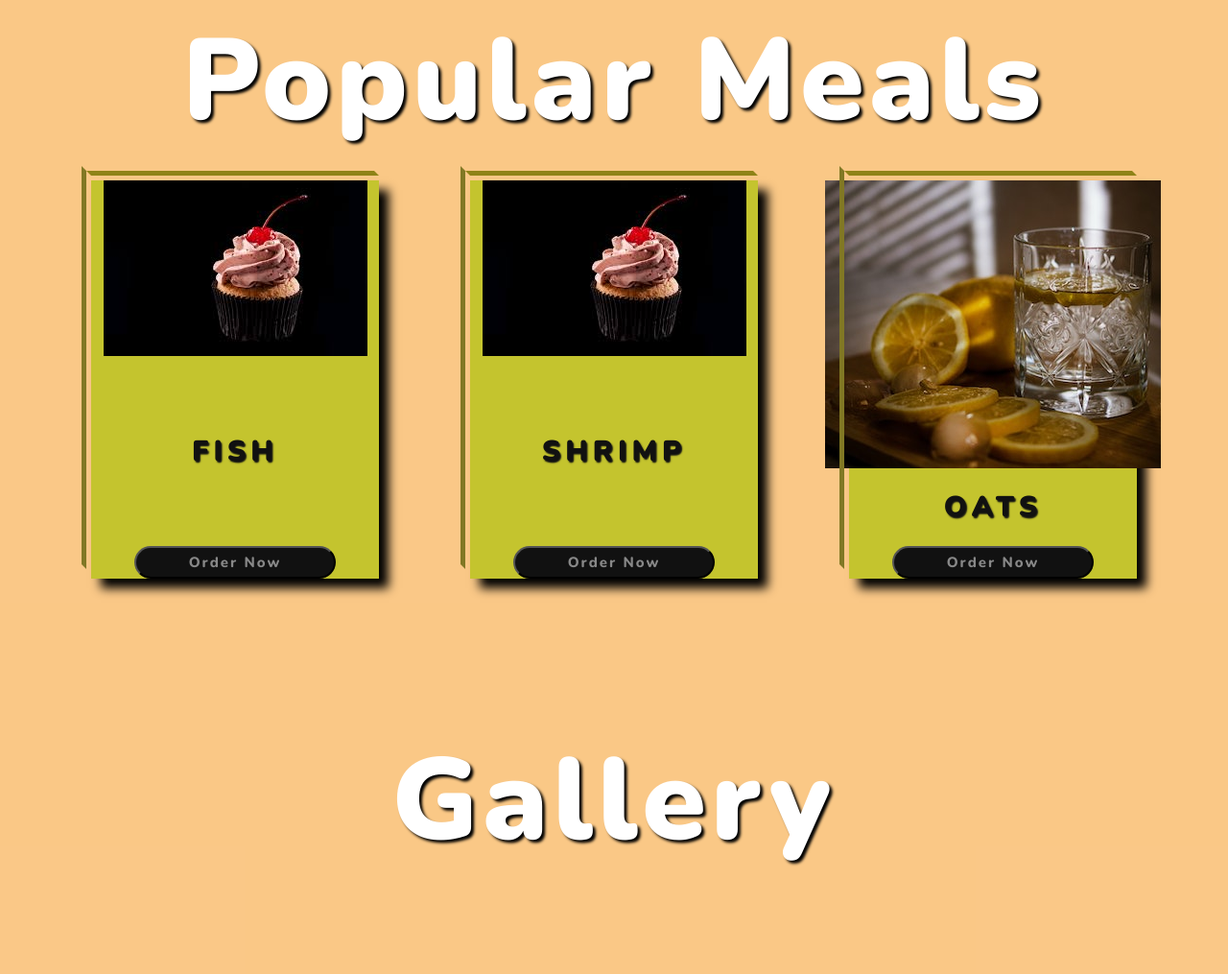
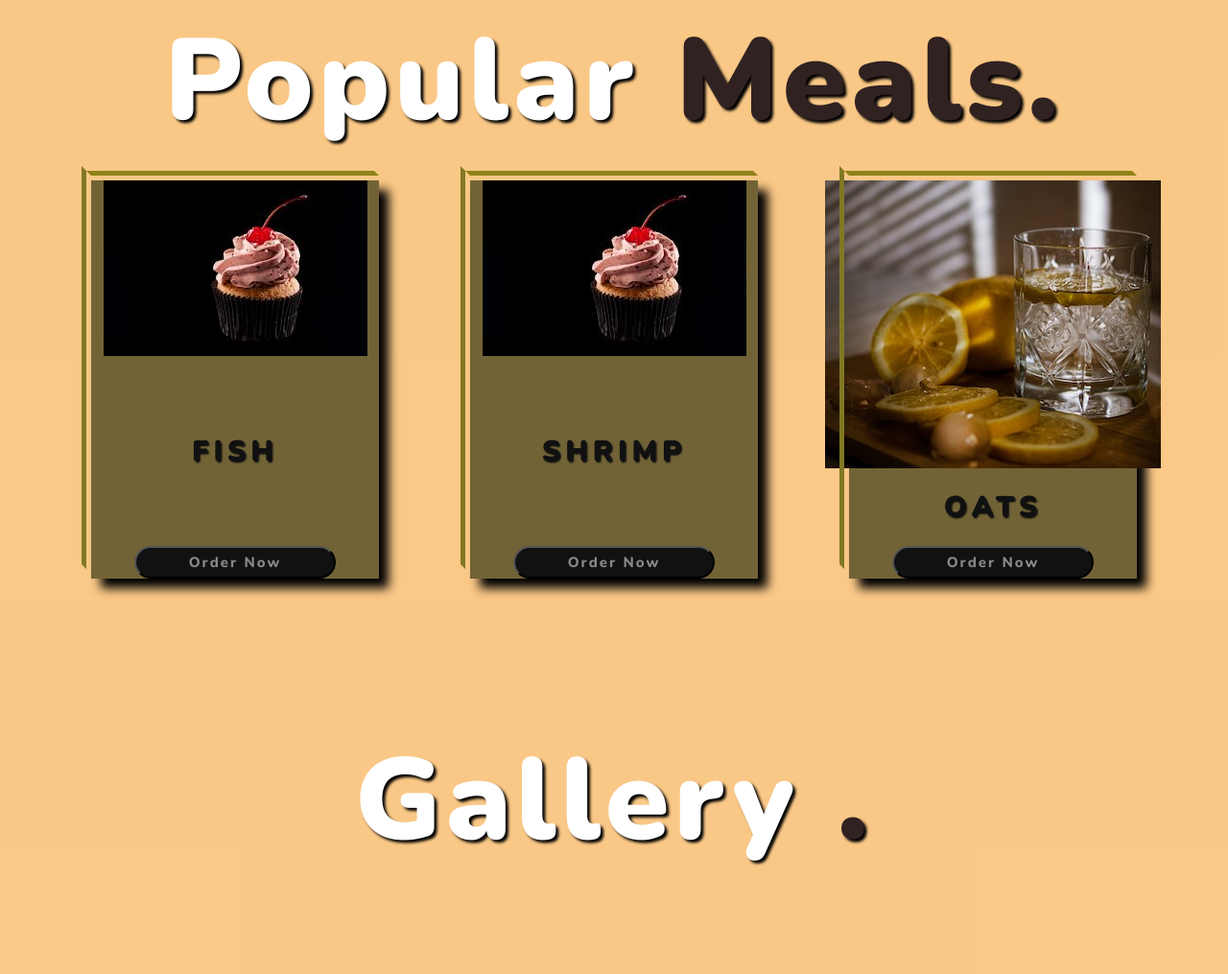
Before and after one commit to lukutu/cook, a plain HTML site: page index.html in a window 1280 px wide. Shown: the part 897-1912 px from the top of the page at 96% size. Drawn offline with nearby package versions, Linux system fonts and the light colour scheme.

Commit message:
span color

```diff
--- a/index.html
+++ b/index.html
@@ -78,7 +78,7 @@
 
          <!--section 2-->
          <section class="section-2">
-            <h1 class="section-heading"> popular meals</h1>
+            <h1 class="section-heading"> popular <span class="one"> meals.</span></h1>
             <div class="cards-container">
                 <div class="card">
                     <img src="cake2.jpg" class="card-img">
@@ -103,7 +103,7 @@
 
         <!--section3-->
         <section class="section-3">
-            <h1 class="section-heading">Gallery</h1>
+            <h1 class="section-heading">Gallery <span class="one"> . </span></h1>
             <div class="gallery">
                 <a href="#" class="gallery-link" title="Order Now">
                     <img src="fries.jpg" class="food-img">
--- a/style.css
+++ b/style.css
@@ -136,7 +136,7 @@ html{
  }
  .section-1-icons i{
     font-size: 25rem;
-    color: #444040;
+    color: #312222;
     position: absolute;
     transform:translate(-50%, -50%) scale(0);
     text-shadow: 0.3rem 0.3rem 0.3rem #000;
@@ -147,7 +147,7 @@ html{
     transition: transform 0.3s 0.3s;
 }
 .one{
-  color: #111;
+  color: #312222;
   font-weight: 900;
   font-family: nunito;
 }
@@ -173,7 +173,7 @@ html{
  }
  .card{
    width: 30rem;
-   background-color: rgb(196, 196, 46);
+   background-color: rgb(114, 99, 55);
    padding: 0.5 rem;
    display: flex;
    flex-direction: column;
```
